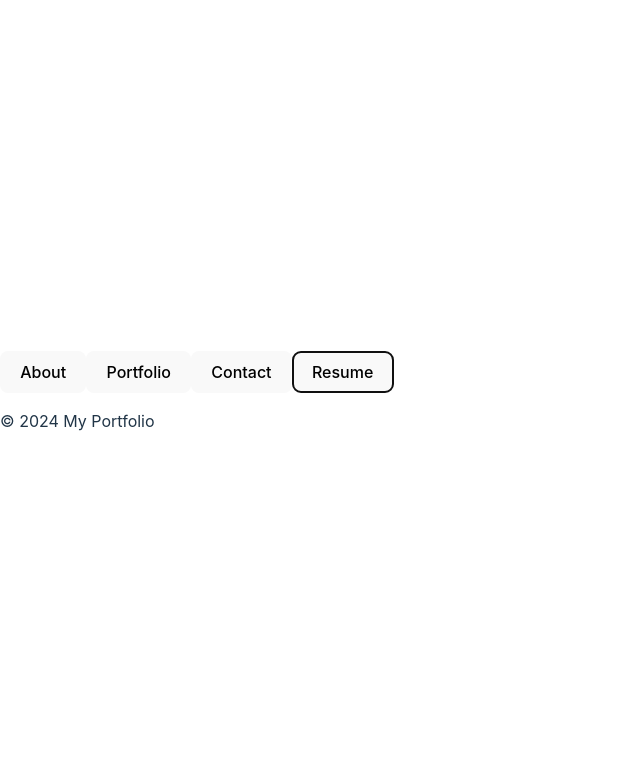
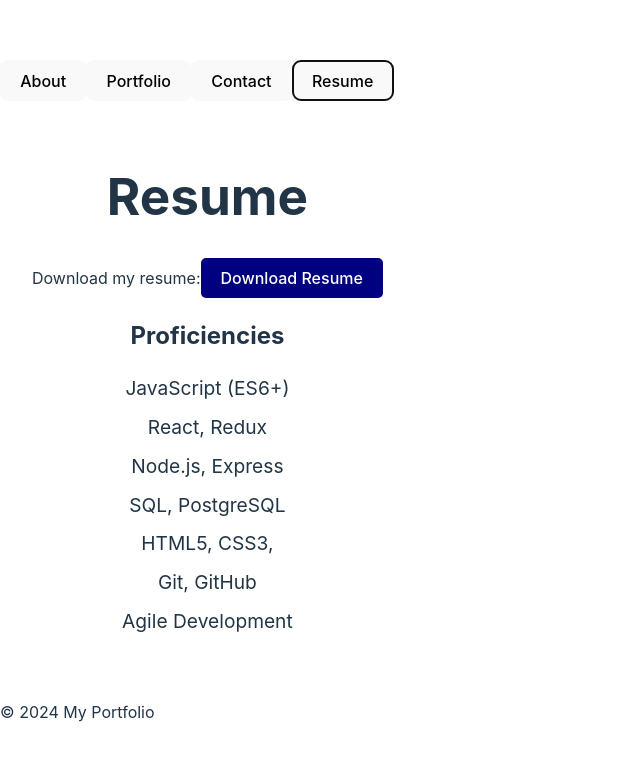
Before and after one commit to larimae/liriope, a React (Vite) app in the folder vite-project/: page / in a window 1280 px wide. Both pictures are taken after a click on the button "Resume". Shown: the top 760 px of the page, without its empty margins (0-640 px from the left). Built offline with nearby package versions, Linux system fonts and the light colour scheme.

Commit message:
added content to resume file with link to download pdf of resume

```diff
--- a/vite-project/src/components/resume.jsx
+++ b/vite-project/src/components/resume.jsx
@@ -3,7 +3,26 @@ import '../index.css';
 
 const Resume = () => {
     return (
-        <div className="resume-container"></div>
-)};
+        <div className="resume">
+          <h1>Resume</h1>
+          <p>
+            Download my resume:
+            <a href="/Resume.pdf" download className="resume-download">
+              <button>Download Resume</button>
+            </a>
+          </p>
+
+          <h2>Proficiencies</h2>
+          <ul>
+            <li>JavaScript (ES6+)</li>
+            <li>React, Redux</li>
+            <li>Node.js, Express</li>
+            <li>SQL, PostgreSQL</li>
+            <li>HTML5, CSS3,</li>
+            <li>Git, GitHub</li>
+            <li>Agile Development</li>
+          </ul>
+        </div>
+      )};
 
 export default Resume;
--- a/vite-project/src/index.css
+++ b/vite-project/src/index.css
@@ -155,6 +155,34 @@ nav button:hover {
   transform: scale(1.1);
 }
 
+.resume {
+  padding: 2rem;
+  text-align: center;
+}
+
+.resume-download button {
+  background-color: navy;
+  color: white;
+  border: none;
+  padding: 10px 20px;
+  cursor: pointer;
+  border-radius: 5px;
+}
+
+.resume-download button:hover {
+  background-color: darkblue;
+}
+
+ul {
+  list-style-type: none;
+  padding: 0;
+}
+
+ul li {
+  margin: 10px 0;
+  font-size: 1.2rem;
+}
+
 @media (prefers-color-scheme: light) {
   :root {
     color: #213547;
```
Also changed, not shown: 1 other file (tests, documents, lock files or other folders).
